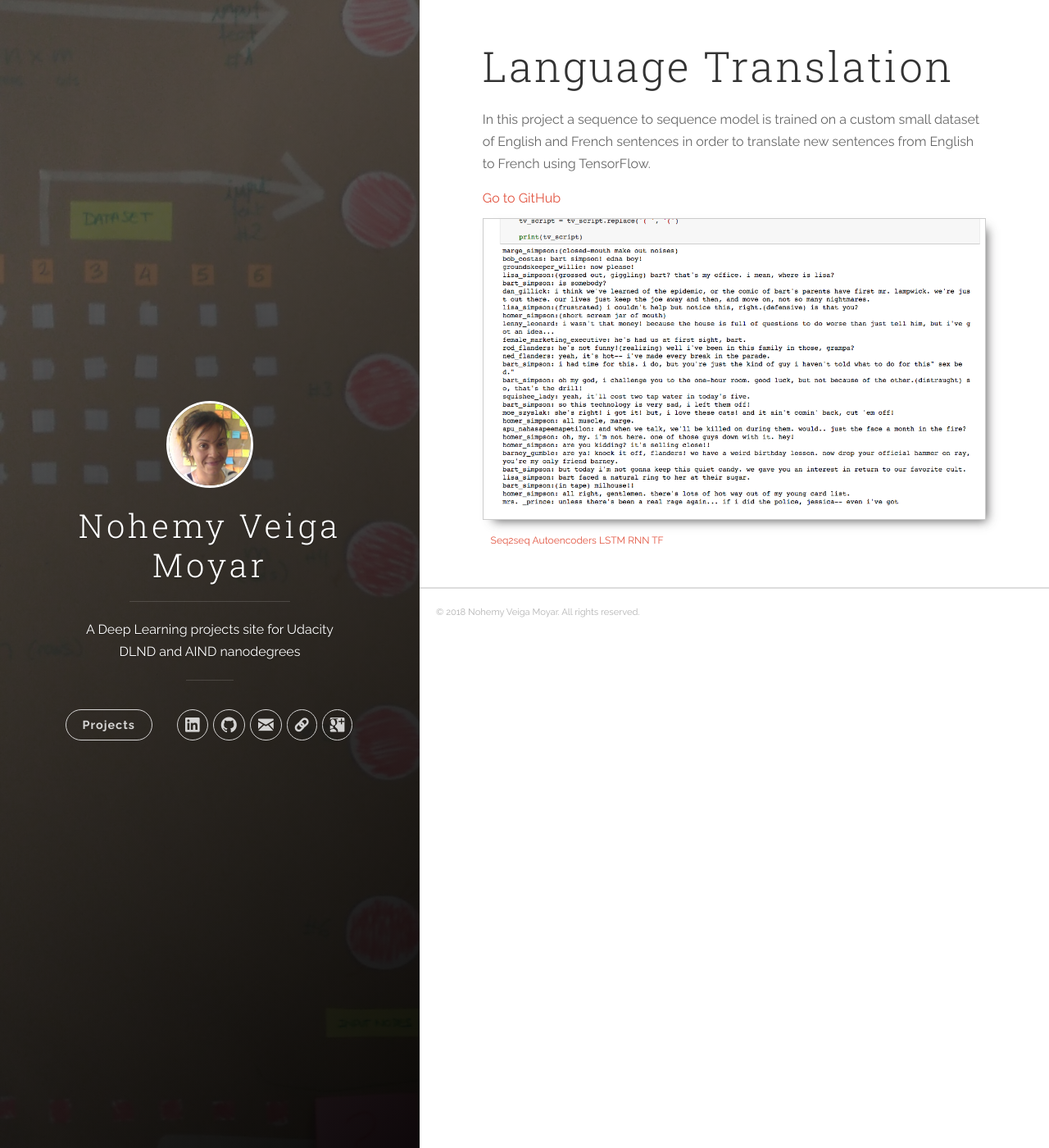
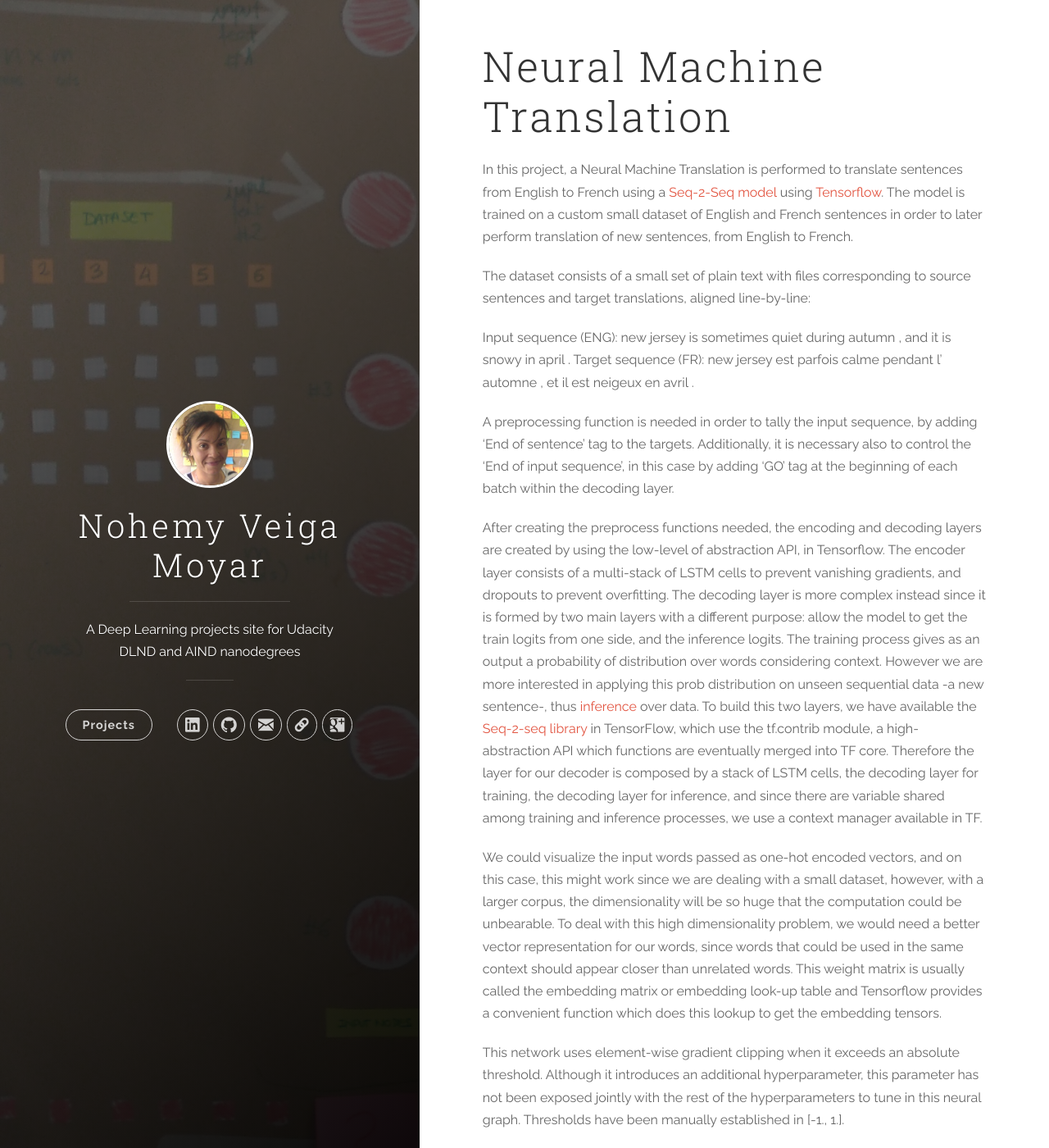
Before and after one commit to nvmoyar/nvmoyar.github.io, a Jekyll site: the page built from _projects/language-translation.md, in a window 1280 px wide and 1400 px high. Shown: the whole window at 82% size. Built offline with Jekyll 4.4.1, drawn with Linux system fonts in a browser that asks for light colours; some of the changed text lies outside the part shown.

Commit message:
docs: Develop project description and add a TODO list

```diff
--- a/_projects/language-translation.md
+++ b/_projects/language-translation.md
@@ -1,15 +1,31 @@
 ---
-title: Language Translation
+title: Neural Machine Translation
 layout: project_page
 description: In this project a sequence to sequence model is trained on a custom small dataset of English and French sentences in order to translate new sentences from English to French using TensorFlow.
 project-link: https://github.com/nvmoyar/lstm-language-translation
 project-image: text-generation_screenshot.png
 project-category: Text Translation
 project-tags:
- Seq2seq
- Autoencoders
+ Seq-2-Seq
+ Neural-Machine-Translation
+ Word-embeddings
+ Gradient-clipping
  LSTM
- RNN
- TF
 ---
-In this project a sequence to sequence model is trained on a custom small dataset of English and French sentences in order to translate new sentences from English to French using TensorFlow.
+
+In this project, a Neural Machine Translation is performed to translate sentences from English to French using a [Seq-2-Seq model](https://github.com/google/seq2seq/blob/master/docs/nmt.md) using [Tensorflow](www.tensorflow.org/tutorials/seq2seq). The model is trained on a custom small dataset of English and French sentences in order to later perform translation of new sentences, from English to French.
+
+The dataset consists of a small set of plain text with files corresponding to source sentences and target translations, aligned line-by-line:
+
+Input sequence (ENG): new jersey is sometimes quiet during autumn , and it is snowy in april .
+Target sequence (FR): new jersey est parfois calme pendant l' automne , et il est neigeux en avril .
+
+A preprocessing function is needed in order to tally the input sequence, by adding 'End of sentence' tag to the targets. Additionally, it is necessary also to control the 'End of input sequence', in this case by adding 'GO' tag at the beginning of each batch within the decoding layer.
+
+After creating the preprocess functions needed, the encoding and decoding layers are created by using the low-level of abstraction API, in Tensorflow. The encoder layer consists of a multi-stack of LSTM cells to prevent vanishing gradients, and dropouts to prevent overfitting. The decoding layer is more complex instead since it is formed by two main layers with a different purpose: allow the model to get the train logits from one side,  and the inference logits. The training process gives as an output a probability of distribution over words considering context. However we are more interested in applying this prob distribution on unseen sequential data -a new sentence-, thus [inference](https://www.tensorflow.org/tutorials/seq2seq#inference_how_to_generate_translations) over data. To build this two layers, we have available the [Seq-2-seq library](https://www.tensorflow.org/api_guides/python/contrib.seq2seq) in TensorFlow, which use the tf.contrib module, a high-abstraction API which functions are eventually merged into TF core. Therefore the layer for our decoder is composed by a stack of LSTM cells, the decoding layer for training, the decoding layer for inference, and since there are variable shared among training and inference processes, we use a context manager available in TF.
+
+We could visualize the input words passed as one-hot encoded vectors, and on this case, this might work since we are dealing with a small dataset, however, with a larger corpus, the dimensionality will be so huge that the computation could be unbearable. To deal with this high dimensionality problem, we would need a better vector representation for our words, since words that could be used in the same context should appear closer than unrelated words. This weight matrix is usually called the embedding matrix or embedding look-up table and Tensorflow provides a convenient function which does this lookup to get the embedding tensors.
+
+This network uses element-wise gradient clipping when it exceeds an absolute threshold. Although it introduces an additional hyperparameter, this parameter has not been exposed jointly with the rest of the hyperparameters to tune in this neural graph. Thresholds have been manually established in [-1., 1.].
+
+Finally, we train, save the model, and after pre-process a testing sentence, we are able to do inference and get a translation of a new small sequence of words.
```
